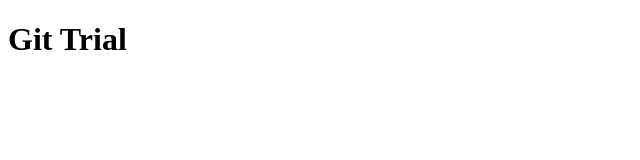
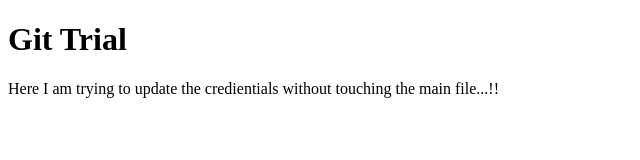
Before and after one commit to superman1408/trialGit, a plain HTML site: page index.html in a window 1280 px wide. Shown: the whole page, without its empty margins (0-640 px from the left). Drawn offline with Linux system fonts and the light colour scheme.

Commit message:
A Paragraph is added in this first update in index.html

```diff
--- a/index.html
+++ b/index.html
@@ -8,6 +8,7 @@
 <body>
     <div>
         <h1>Git Trial</h1>
+        <p>Here I am trying to update the credientials without touching the main file...!!</p>
     </div>
 </body>
 </html>
```
